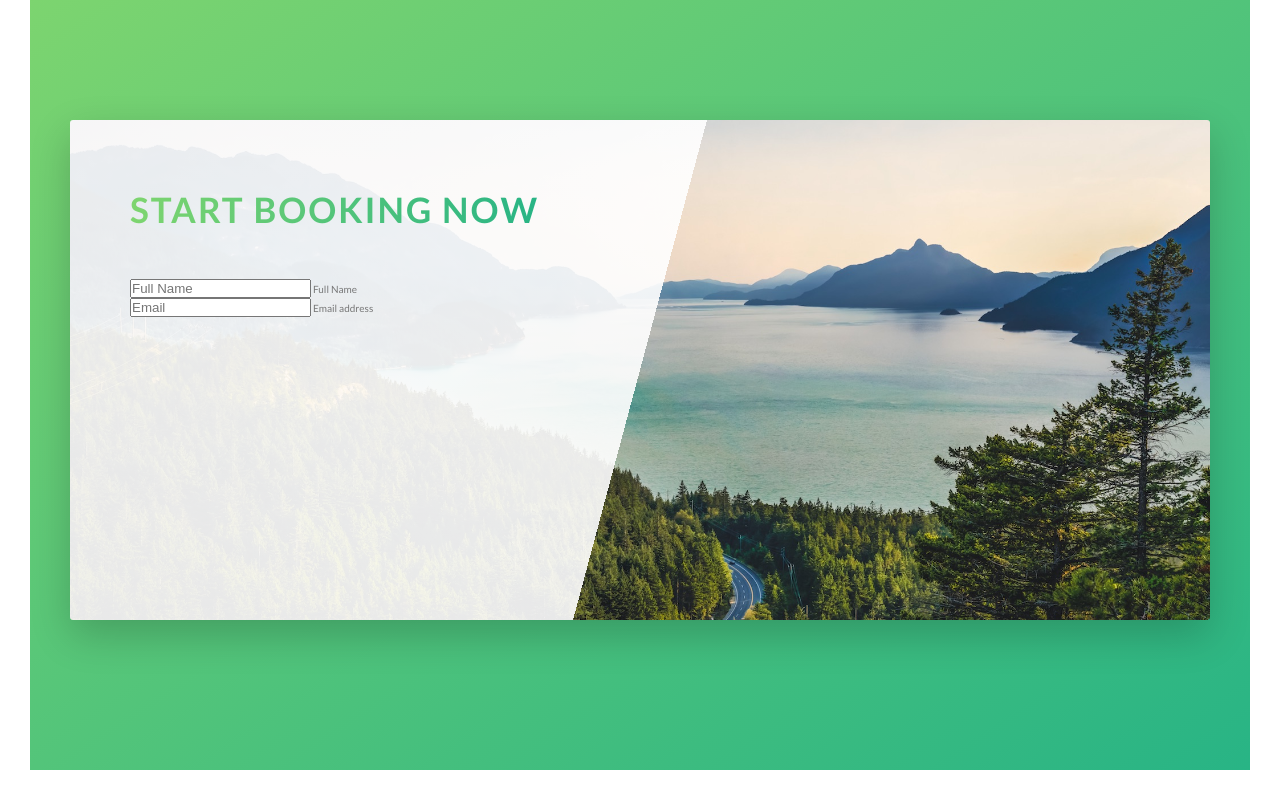
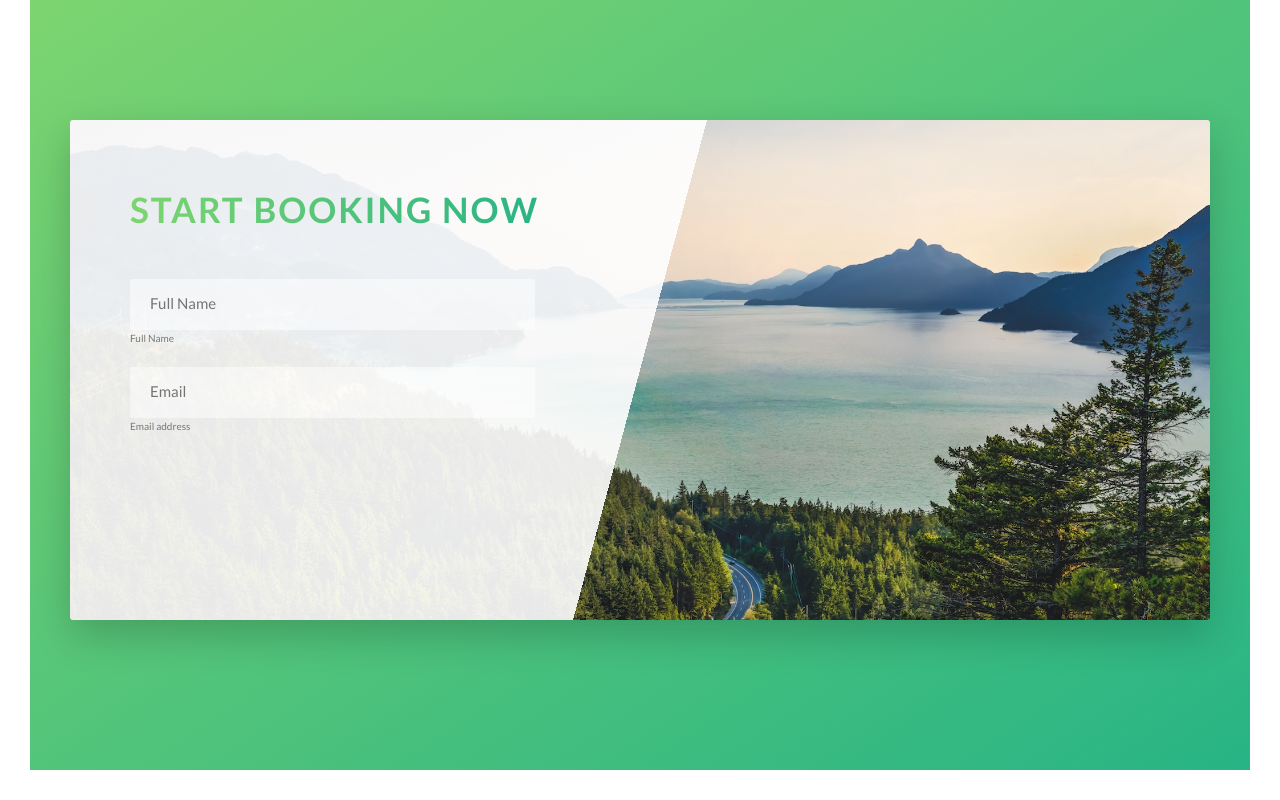
Before and after one commit to joulay/natours, a website: page Natours/starter/index.html in a window 1280 px wide. Shown: the part 4475-5275 px from the top of the page. Drawn offline with Linux system fonts and the light colour scheme.

Commit message:
input details

```diff
--- a/Natours/starter/sass/components/_form.scss
+++ b/Natours/starter/sass/components/_form.scss
@@ -1,11 +1,28 @@
 .form {
-    &__group {
-
+    &__group:not(:last-child) { //so margin except last
+        margin-bottom: 2rem;
     }
 
     &__input {
         font-size: 1.5rem;
+        font-family: inherit; //automatically inherit font family
         padding: 1.5rem 2rem;
+        border-radius: 2px;
+        background-color: rgba($color-white, .5);
+        border: none;
+        border-bottom: 3px solid transparent; //2:added so that it doesn't move when input is in focus
+        width: 90%;
+        display: block;
+    }
+
+    &__input:focus {
+        outline: none; //takes away blue around input form
+        box-shadow: 0 1rem 2rem rgba($color-black, .1); //for acessibility reasons
+        border-bottom: 3px solid $color-primary;
+    }
+
+    &::-webkit-input-placeholder { //only work on safari and chrome
+
     }
 
     &__label {
```
Also changed, not shown: Natours/starter/css/style.css.
